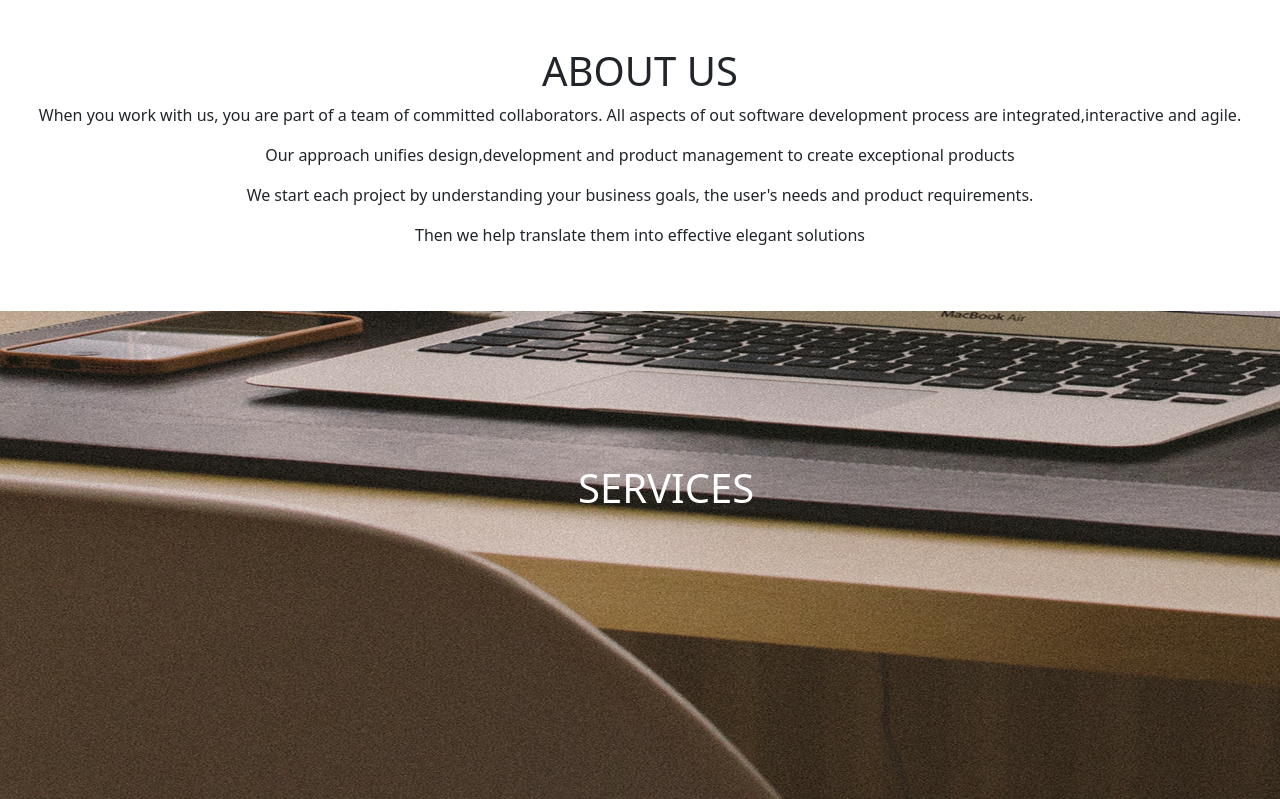
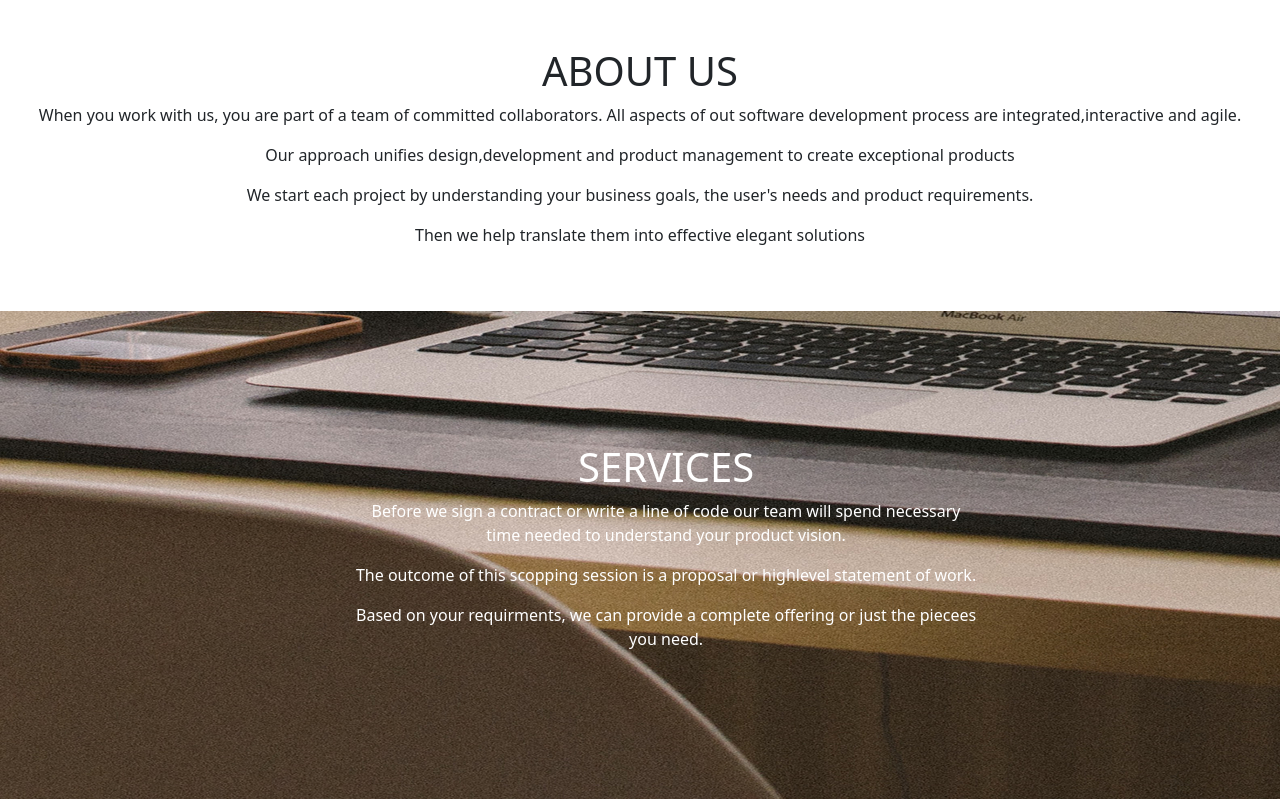
Before and after one commit to vokumu/Delani, a plain HTML site: page index.html in a window 1280 px wide. Shown: the part 1072-1871 px from the top of the page. Drawn offline with Linux system fonts and the light colour scheme.

Commit message:
added the services content

```diff
--- a/css/styles.css
+++ b/css/styles.css
@@ -24,7 +24,7 @@ margin-top: 8rem;
   }
 .services-content {
 position: absolute;
-top:37%;
+top:50%;
 left: 52%;
 transform: translate(-50%, -50%);
 }
--- a/index.html
+++ b/index.html
@@ -41,6 +41,9 @@
            <img src="/images/backgrounds/s_image.jpg">
            <div class="services-content">
                <h1 class="capitalize">Services</h1>
+               <p>Before we sign a contract or write a line of code our team will spend necessary time needed to understand your product vision.</p>
+               <p>The outcome of this scopping session is a proposal or highlevel statement of work.</p>
+               <p>Based on your requirments, we can provide a complete offering or just the piecees you need.</p>
            </div>
        </section>
        <!--end of section services-->
```
